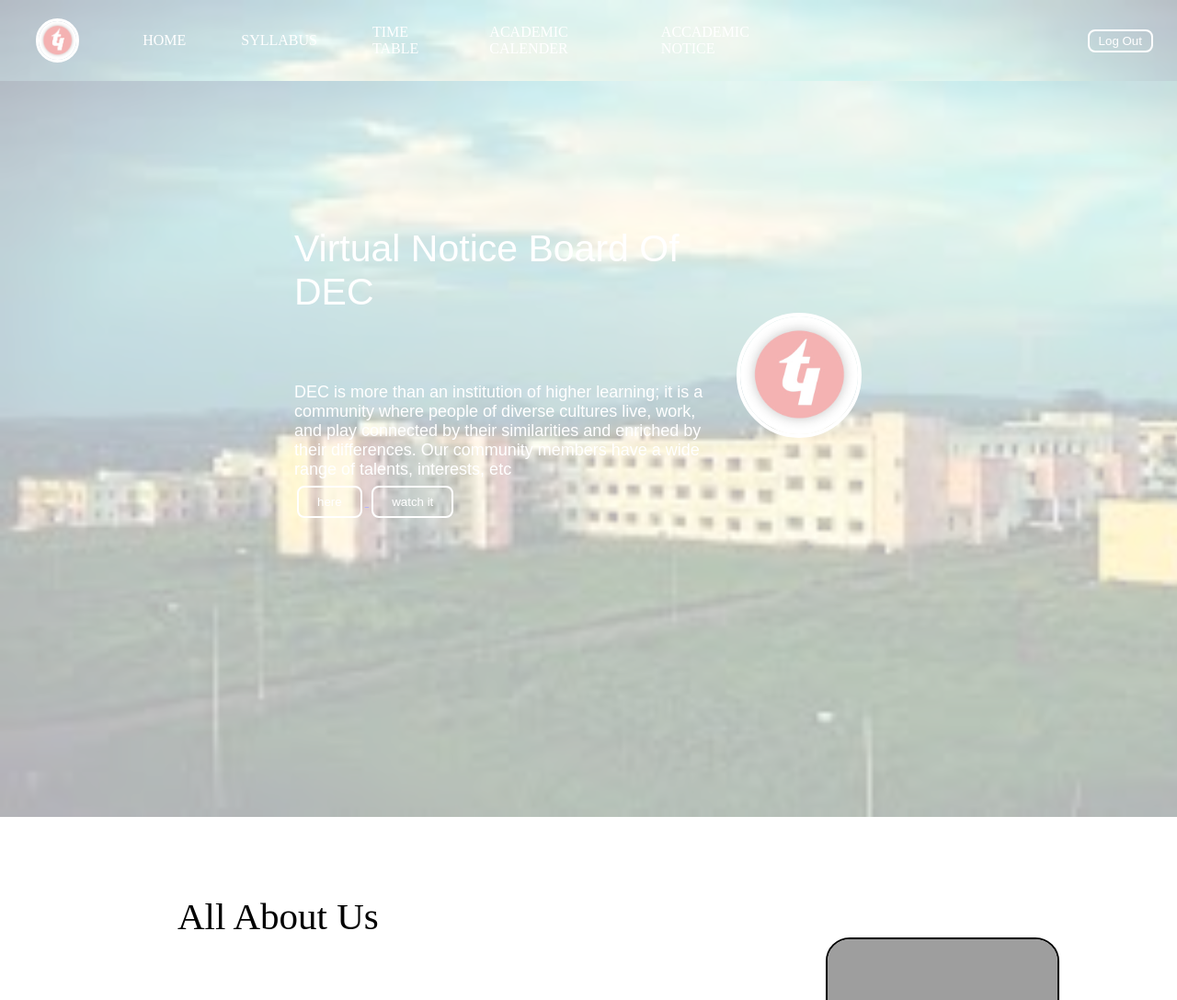
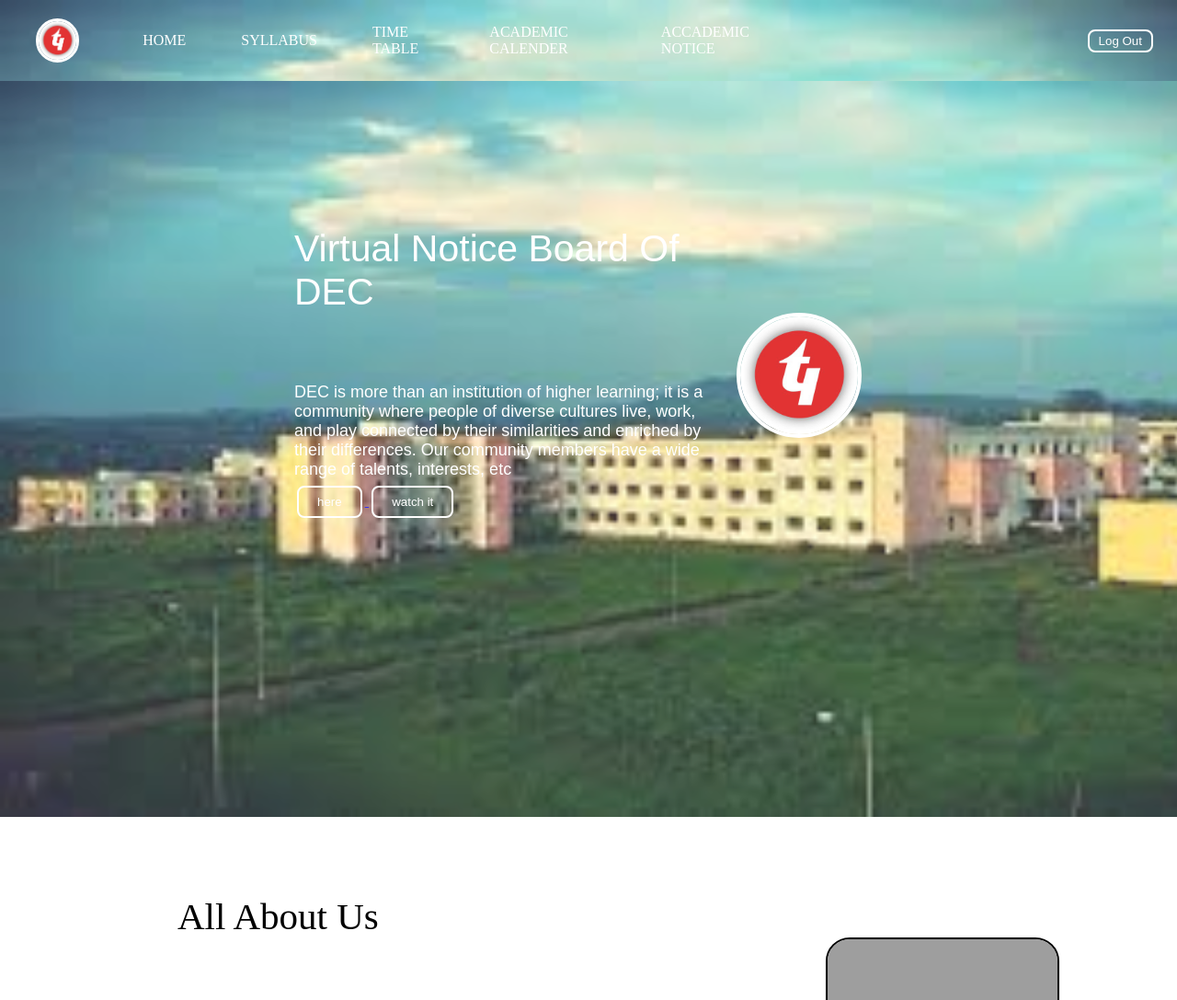
Before and after one commit to Mritunjay800/DecStatic, a PHP site: page /main.html in a window 1280 px wide. Shown: the top 1087 px of the page at 92% size. Run offline with PHP 8.4, Linux system fonts and the light colour scheme; some libraries are stand-ins or nearby versions; grey boxes are pictures that could not be loaded.

Commit message:
Update main.css

```diff
--- a/main.css
+++ b/main.css
@@ -60,7 +60,7 @@
 
 .background{
 	background-image:url('bground.jpg');
-	opacity:0.3;
+	opacity:0.8;
 	background-size: cover;
 	background-blend-mode: darken;
 }
```
